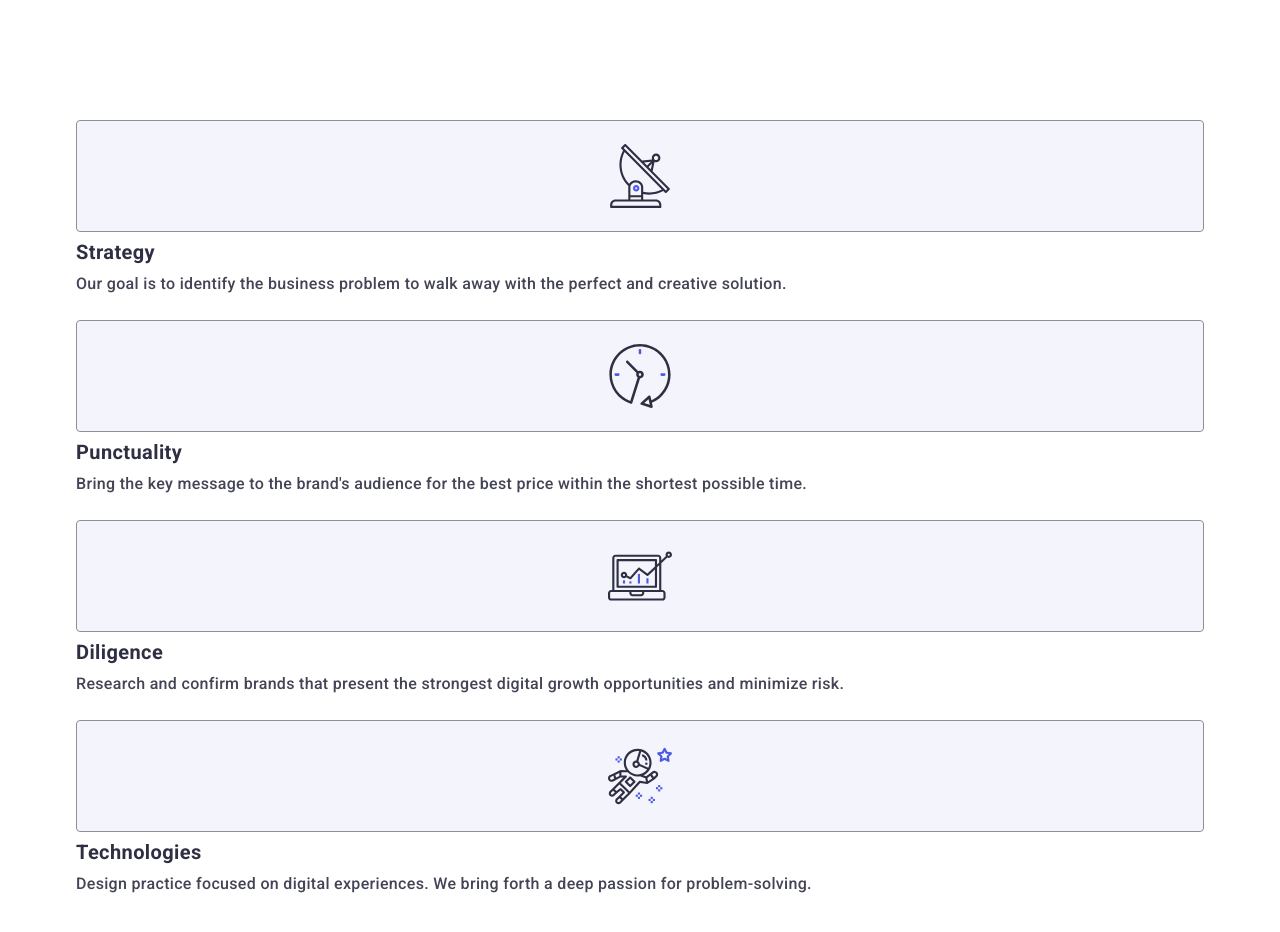
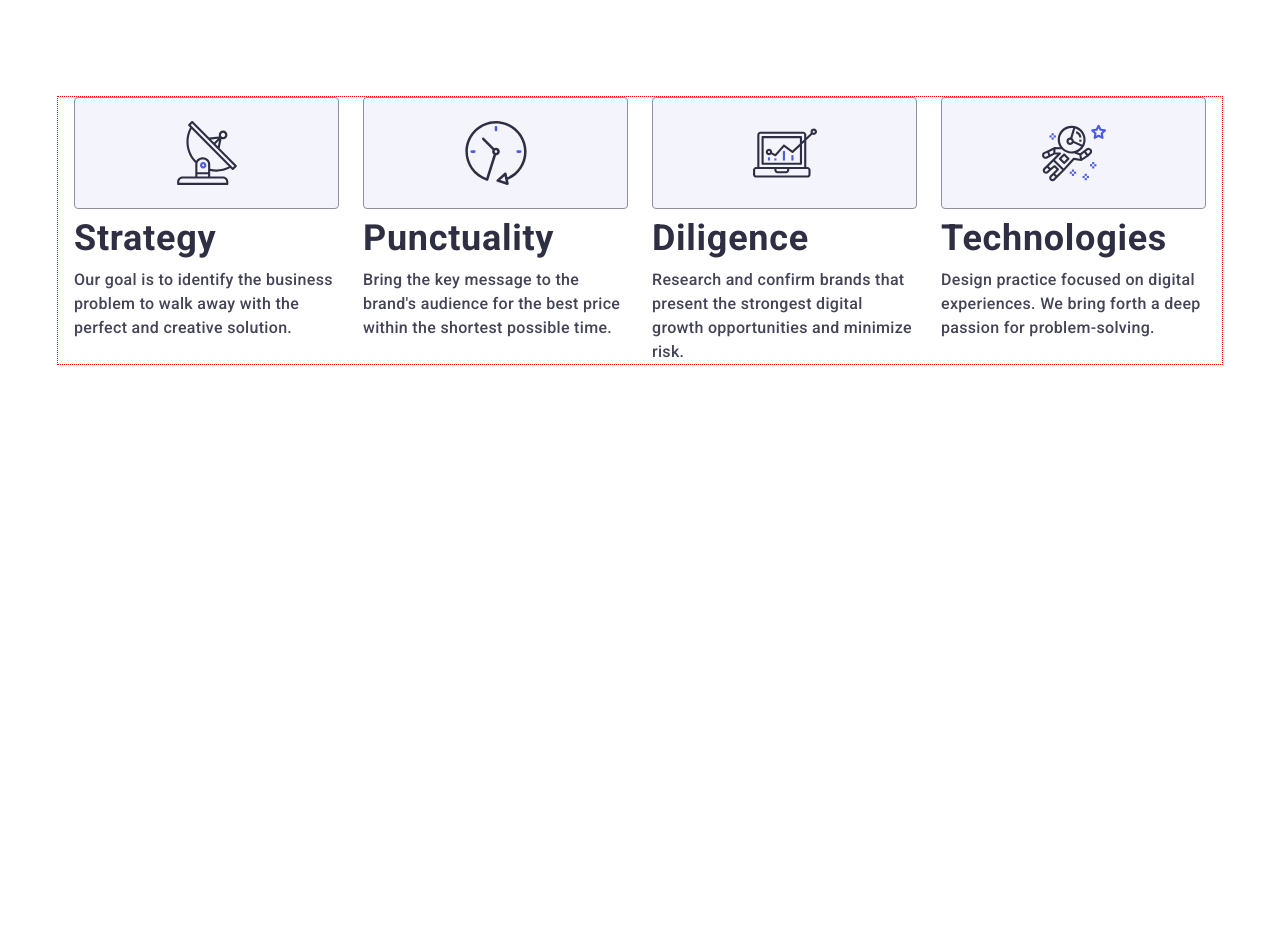
Before and after one commit to AndreyTara/goit-markup-hw-05, a plain HTML site: page index.html in a window 1280 px wide. After the commit the page ends 800 px from the top, so only its background shows below. Drawn offline with nearby package versions, Linux system fonts and the light colour scheme.

Commit message:
add-adpt-skills

```diff
--- a/css/styles.css
+++ b/css/styles.css
@@ -52,9 +52,6 @@ button {
 body {
   font-family: "Roboto", sans-serif;
   background-color: #ffffff;
-  /* max-width: 1440px;
-  width: 100%; */
-  /* margin: 0 auto; */
 }
 
 nav {
@@ -62,15 +59,17 @@ nav {
 }
 
 .container {
-  max-width: 1158px;
-  padding: 0 15px;
+  /* max-width: 1158px; */
+  max-width: 320px;
+  padding-left: 16px;
+  padding-right: 16px;
   margin: 0 auto;
   color: inherit;
   /* background-color: inherit; */
+  border: 1px dotted red;
 }
 
 .section {
-  padding: 120px 0;
   margin: 0 auto;
 }
 
@@ -98,11 +97,12 @@ nav {
 }
 
 .title {
+  color: #2e2f42;
   font-size: 36px;
   font-weight: 700;
+  font-style: normal;
   line-height: 1.11;
   letter-spacing: 0.02em;
-  color: #2e2f42;
   margin-bottom: 72px;
   text-align: center;
   text-transform: capitalize;
@@ -121,17 +121,14 @@ nav {
 .text {
   font-size: 16px;
   font-weight: 400;
+  font-style: normal;
   line-height: 1.5;
   letter-spacing: 0.02em;
   color: #434455;
   text-align: center;
   text-transform: capitalize;
 }
-.wrapper {
-  max-width: 1440px;
-  /* width: 100%; */
-  margin: 0 auto;
-}
+
 .header {
   color: #2e2f42;
   border-bottom: 1px solid #e7e9fc;
@@ -481,6 +478,8 @@ nav {
 }
 
 .skills {
+  padding-top: 96px;
+  padding-bottom: 96px;
 }
 
 .skills-container {
@@ -504,7 +503,8 @@ nav {
 .skills-list {
   display: flex;
   flex-direction: column;
-  gap: 24px;
+  /* gap: 24px; */
+  gap: 72px;
 }
 
 .skills-item {
@@ -512,14 +512,17 @@ nav {
   /* width: calc((100% - 3 * 24px) / 4); */
   width: 100%;
 }
-
+.skills-box {
+  display: none;
+}
 .skills-subtitle {
+  font-size: 36px;
   text-align: left;
-  margin-bottom: 8px;
   text-transform: none;
 }
 
 .skills-text {
+  padding-top: 8px;
   text-align: left;
   text-transform: none;
   font-weight: 500;
@@ -1096,5 +1099,36 @@ nav {
   padding: 16px 32px;
 }
 
-@madia (min-width:) {
+@media screen and (min-width: 768px) {
+  .container {
+    min-width: 736px;
+  }
+
+  .skills-list {
+    flex-direction: row;
+    flex-wrap: wrap;
+    gap: 72px 24px;
+  }
+
+  .skills-item {
+    width: calc((100% - 24px) / 2);
+  }
 }
+
+@media screen and (min-width: 1200px) {
+  .container {
+    min-width: 1166px;
+  }
+
+  .skills-list {
+    gap: 24px;
+  }
+
+  .skills-item {
+    width: calc((100% - 3 * 24px) / 4);
+    /* width: 100%; */
+  }
+  .skills-box {
+    display: flex;
+  }
+}
```
Also changed, not shown: index.html (+14 -19 lines).
